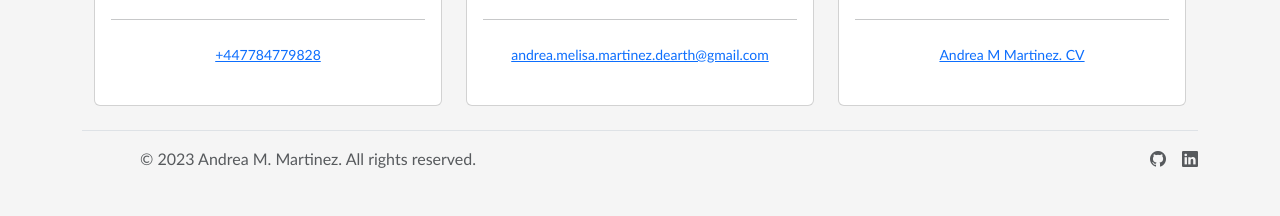
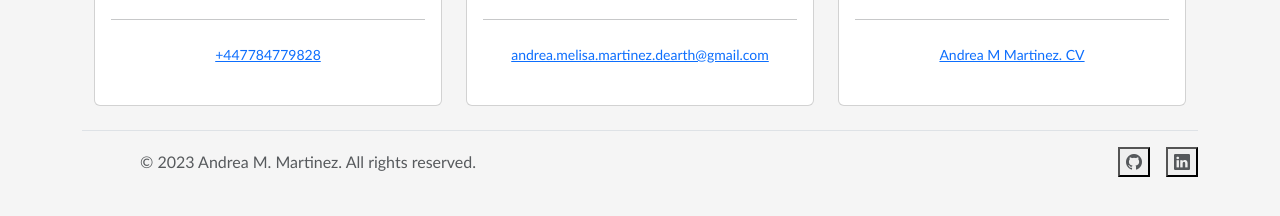
Before and after one commit to Andrea-Melisa/Bootstrap-Portfolio-Andrea-Melisa, a plain HTML site: page index.html in a window 1280 px wide. Shown: the part 2449-2665 px from the top of the page. Drawn offline with nearby package versions, Linux system fonts and the light colour scheme.

Commit message:
Changing the <a> tag to <button> tag in the footer

```diff
--- a/index.html
+++ b/index.html
@@ -84,7 +84,7 @@
                             <img src="./assets/images/Screenshot-Horiseon.png" class="card-img-top workImg" alt="Working desk with four persons on a meeting" style="height: 100%; width: 100%; object-fit: cover;">
                             <div class="card-body">
                                 <h5 class="card-title">Horiseon Code Refactor</h5>
-                                <p class="card-text">Refactoring the application to make it more accesible and well positioned with the search engines.</p>
+                                <p class="card-text">Refactoring the application to make it more accesible and well positioned.</p>
                                 <!-- <p class="card-text">Refactoring the appl</p> -->
                                 <a href="https://andrea-melisa.github.io/horiseon-code-refactor/" class="btn btn-primary">Take a look!</a>
                             </div>
@@ -269,8 +269,8 @@
                 </div>
 
                 <ul class="nav col-md-4 justify-content-end list-unstyled d-flex">
-                    <li class="ms-3 footerIcon"><a class="text-body-secondary btnshadow" href="https://github.com/Andrea-Melisa"><i class="bi bi-github"></i></a></li>
-                    <li class="ms-3 footerIcon"><a class="text-body-secondary btnshadow" href="https://www.linkedin.com/in/andrea-melisa-mart%C3%ADnez-dearth-66a46941/">  <i class="bi bi-linkedin"></i></a></li>
+                    <li class="ms-3 footerIcon"><button class="text-body-secondary btnshadow" href="https://github.com/Andrea-Melisa"><i class="bi bi-github"></i></button></li>
+                    <li class="ms-3 footerIcon"><button class="text-body-secondary btnshadow" href="https://www.linkedin.com/in/andrea-melisa-mart%C3%ADnez-dearth-66a46941/">  <i class="bi bi-linkedin"></i></button></li>
                 </ul>
             </section>
         </div>
```
